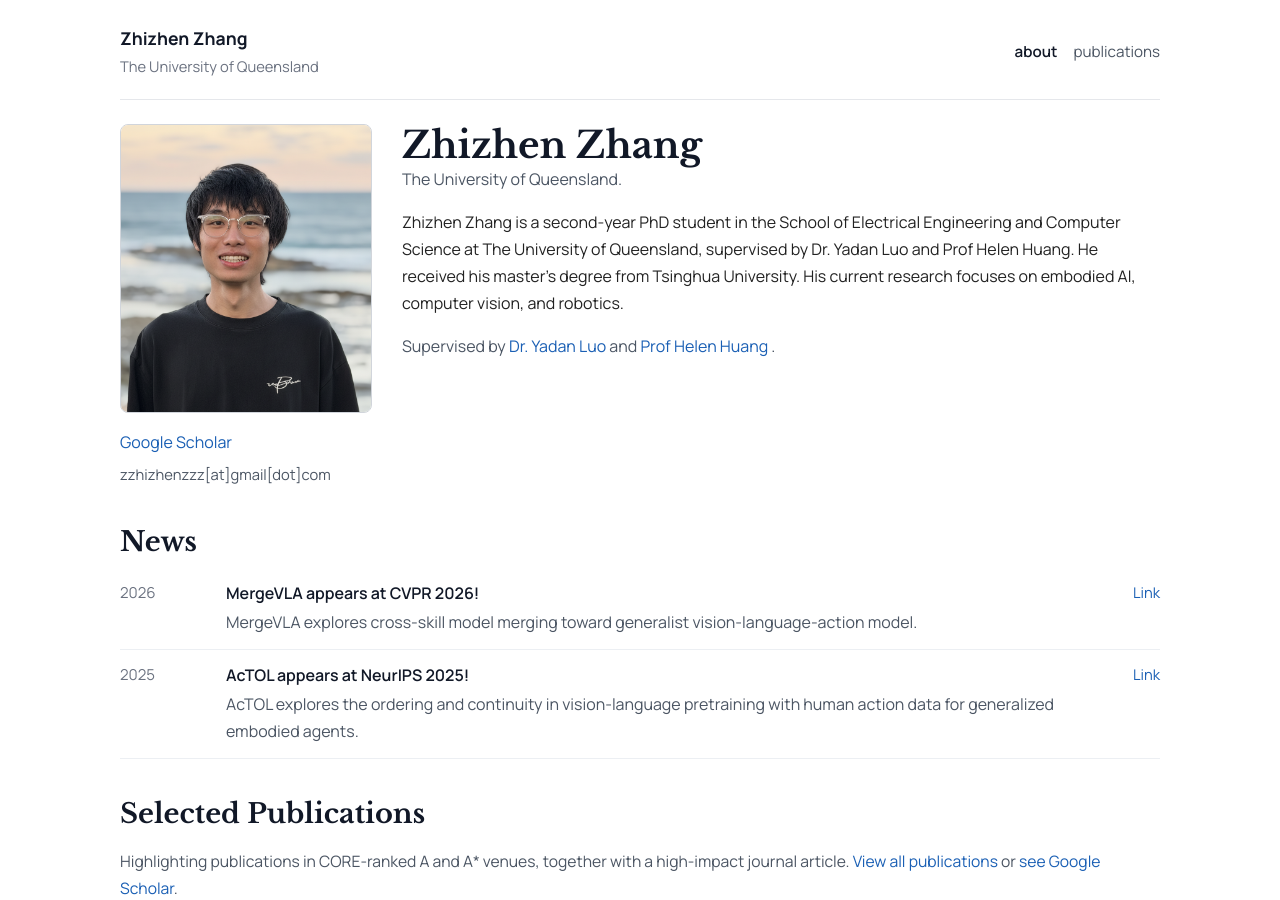
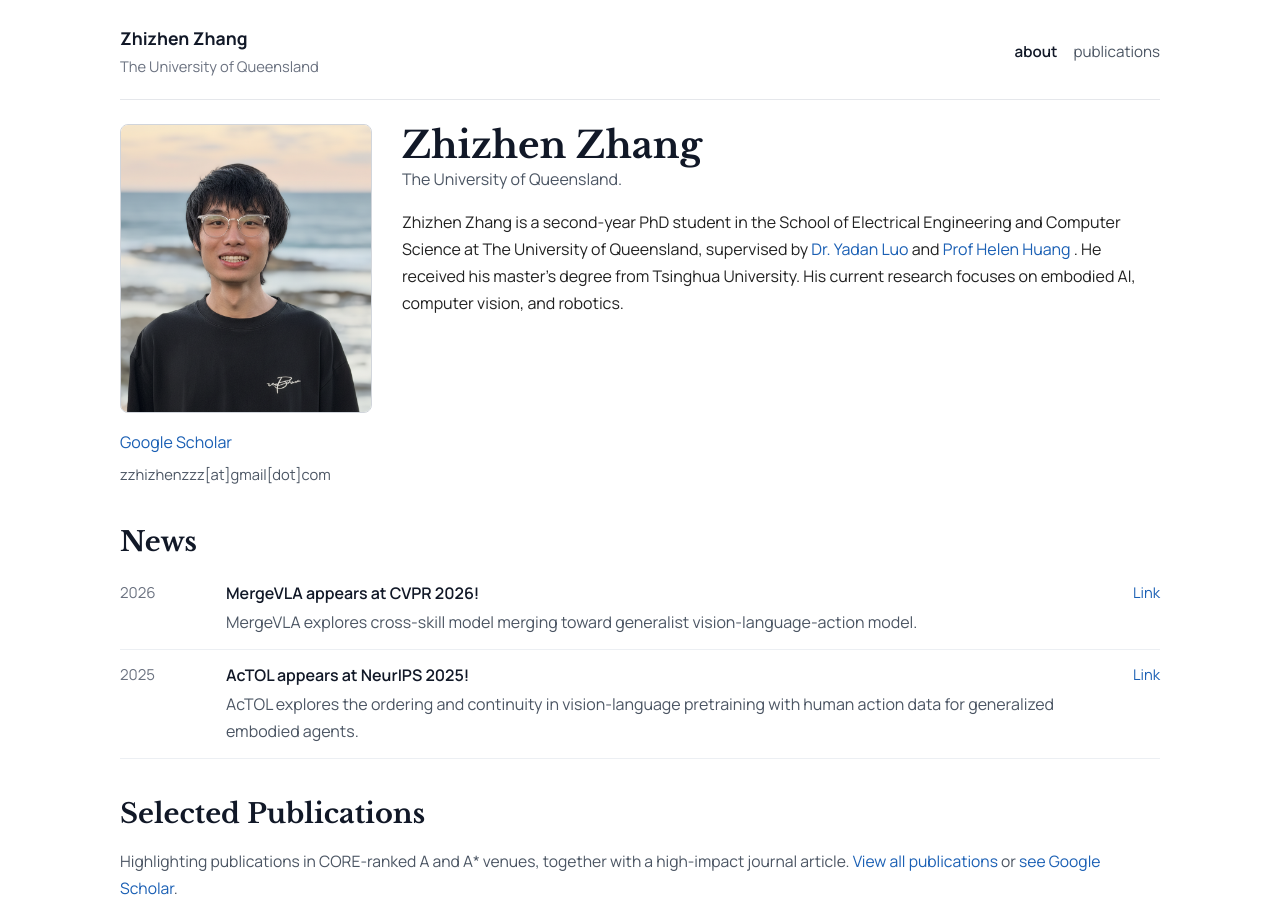
Before and after one commit to Daisy-zzz/homepage, a Jekyll site: the page built from index.html, in a window 1280 px wide and 900 px high. Built offline with Jekyll 4.4.1, drawn with Linux system fonts in a browser that asks for light colours.

Commit message:
Move homepage intro text into profile data

```diff
--- a/_data/profile.yml
+++ b/_data/profile.yml
@@ -1,6 +1,7 @@
 focus_line: Embodied AI · Computer Vision · Robotics
 hero_title: Academic systems for perception, action, and temporal intelligence.
-lead: Zhizhen Zhang is a second-year PhD student in the School of Electrical Engineering and Computer Science at The University of Queensland, supervised by Dr. Yadan Luo and Prof Helen Huang. He received his master's degree from Tsinghua University. His current research focuses on embodied AI, computer vision, and robotics.
+lead_prefix: "Zhizhen Zhang is a second-year PhD student in the School of Electrical Engineering and Computer Science at The University of Queensland, supervised by"
+lead_suffix: "He received his master's degree from Tsinghua University. His current research focuses on embodied AI, computer vision, and robotics."
 affiliation: The University of Queensland
 department: School of Electrical Engineering and Computer Science
 email: zhizhen.zhang@uq.edu.au
--- a/index.html
+++ b/index.html
@@ -23,12 +23,11 @@ permalink: /
   <div class="about-content">
     <h1 class="about-title">{{ site.title }}</h1>
     <p class="about-affiliation">{{ site.data.profile.affiliation }}.</p>
-    <p>{{ site.data.profile.lead }}</p>
-    <p class="about-supervisors">
-      Supervised by
+    <p>
+      {{ site.data.profile.lead_prefix }}
       {% for supervisor in site.data.profile.supervisors %}
       <a href="{{ supervisor.url }}" target="_blank" rel="noreferrer">{{ supervisor.name }}</a>{% if forloop.last == false %}{% if forloop.length == 2 and forloop.index == 1 %} and {% else %}, {% endif %}{% endif %}
-      {% endfor %}.
+      {% endfor %}. {{ site.data.profile.lead_suffix }}
     </p>
     <p>{{ site.data.profile.bio_paragraph_1 }}</p>
     <p>{{ site.data.profile.bio_paragraph_2 }}</p>
```
